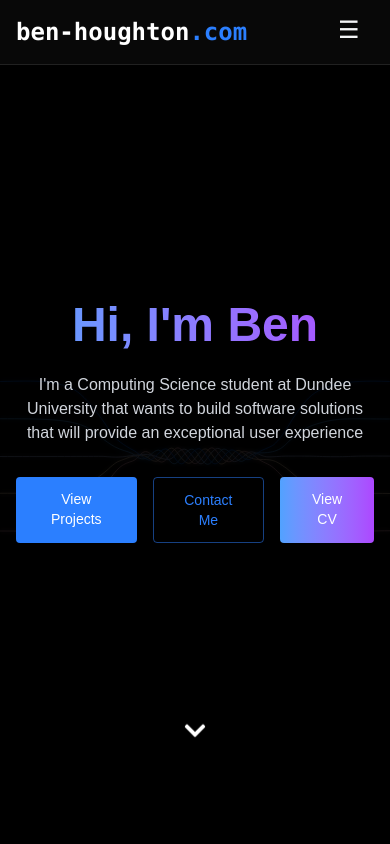
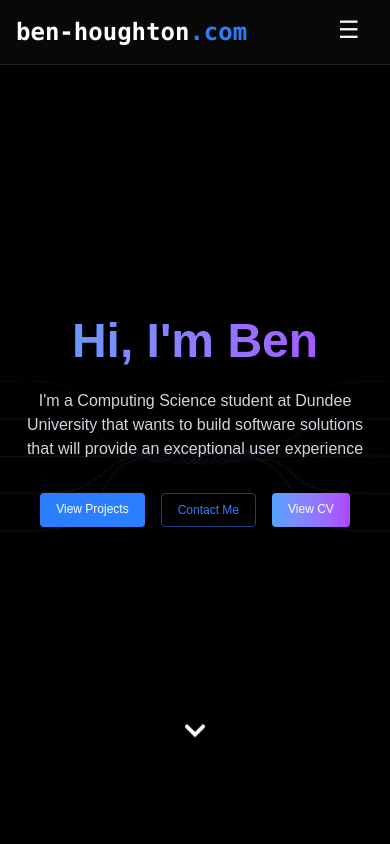
Before and after one commit to BenH9999/Portfolio, a React (Vite) app: page / in a window 390 px wide. Shown: the top 844 px of the page. Built offline with nearby package versions, Linux system fonts and the light colour scheme.

Commit message:
fix button sizes

```diff
--- a/package.json
+++ b/package.json
@@ -4,7 +4,7 @@
   "version": "0.0.0",
   "type": "module",
   "scripts": {
-    "dev": "vite",
+    "dev": "vite --host",
     "build": "vite build",
     "lint": "eslint .",
     "preview": "vite preview"
--- a/src/components/sections/Contact.jsx
+++ b/src/components/sections/Contact.jsx
@@ -18,7 +18,7 @@ export const Contact = () => {
                         href="https://github.com/BenH9999"
                         target="_blank"
                         rel="noopener noreferrer"
-                        className="flex items-center space-x-2 bg-blue-500 text-white py-3 px-6 rounded font-medium transition relative overflow-hidden hover:-translate-y-0.5 hover:shadow-[0_0_15px_rgba(59,130,246,0.4)]"
+                        className="flex items-center space-x-2 bg-blue-500 text-white py-2 px-4 md:py-3 md:px-6 rounded font-medium transition relative overflow-hidden hover:-translate-y-0.5 hover:shadow-[0_0_15px_rgba(59,130,246,0.4)]"
                     >
                         <AiFillGithub className="text-xl md:text-2xl" />
                         <span className="text-sm md:text-2xl">GitHub</span>
@@ -27,14 +27,14 @@ export const Contact = () => {
                         href="https://www.linkedin.com/in/ben-houghton-4a7652317/"
                         target="_blank"
                         rel="noopener noreferrer"
-                        className="flex items-center border space-x-2 border-blue-500/50 text-blue-500 py-3 px-6 rounded font-medium transition-all duration-200 hover:-translate-y-0.5 hover:shadow-[0_0_15px_rgba(59,130,246,0.2)] hover:bg-blue-500/10"
+                        className="flex items-center border space-x-2 border-blue-500/50 text-blue-500 py-2 px-4 md:py-3 md:px-6 rounded font-medium transition-all duration-200 hover:-translate-y-0.5 hover:shadow-[0_0_15px_rgba(59,130,246,0.2)] hover:bg-blue-500/10"
                     >
                         <AiFillLinkedin className="text-xl md:text-2xl" />
                         <span className="text-sm md:text-2xl">LinkedIn</span>
                     </a>
                     <a
                         href="mailto:ben.houghton7070@outlook.com"
-                        className="flex items-center bg-gradient-to-r space-x-2 from-blue-400 to-purple-500 text-white py-3 px-6 rounded font-medium transition relative overflow-hidden hover:-translate-y-0.5 hover:shadow-[0_0_15px_rgba(128,90,213,0.4)]"
+                        className="flex items-center bg-gradient-to-r space-x-2 from-blue-400 to-purple-500 text-white py-2 px-4 md:py-3 md:px-6 rounded font-medium transition relative overflow-hidden hover:-translate-y-0.5 hover:shadow-[0_0_15px_rgba(128,90,213,0.4)]"
                     >
                         <HiOutlineMail className="text-xl md:text-2xl" />
                         <span className="text-sm md:text-2xl">Email</span>
--- a/src/components/sections/Home.jsx
+++ b/src/components/sections/Home.jsx
@@ -13,14 +13,14 @@ export const Home = () => {
           build software solutions that will provide an exceptional user experience
         </p>
 
-        <div className="flex justify-center space-x-4 text-sm md:text-2xl">
-          <a href="#projects" className="bg-blue-500 text-white py-3 px-6 rounded font-medium transition relative overflow-hidden hover:-translate-y-0.5 hover:shadow-[0_0_15px_rgba(59,130,246,0.4)]">
+        <div className="flex justify-center space-x-4 text-xs md:text-2xl">
+          <a href="#projects" className="bg-blue-500 text-white py-2 px-4 md:py-3 md:px-6 rounded font-medium transition relative overflow-hidden hover:-translate-y-0.5 hover:shadow-[0_0_15px_rgba(59,130,246,0.4)]">
             View Projects
           </a>
-          <a href="#contact" className="border border-blue-500/50 text-blue-500 py-3 px-6 rounded font-medium transition-all duration-200 hover:-translate-y-0.5 hover:shadow-[0_0_15px_rgba(59,130,246,0.2)] hover:bg-blue-500/10">
+          <a href="#contact" className="border border-blue-500/50 text-blue-500 py-2 px-4 md:py-3 md:px-6 rounded font-medium transition-all duration-200 hover:-translate-y-0.5 hover:shadow-[0_0_15px_rgba(59,130,246,0.2)] hover:bg-blue-500/10">
             Contact Me
           </a>
-          <a href="/Benjamin_Houghton_CV.pdf" rel="noopener noreferrer" className="bg-gradient-to-r from-blue-400 to-purple-500 text-white py-3 px-6 rounded font-medium transition relative overflow-hidden hover:-translate-y-0.5 hover:shadow-[0_0_15px_rgba(128,90,213,0.4)]">
+          <a href="/Benjamin_Houghton_CV.pdf" rel="noopener noreferrer" className="bg-gradient-to-r from-blue-400 to-purple-500 text-white py-2 px-4 md:py-3 md:px-6 rounded font-medium transition relative overflow-hidden hover:-translate-y-0.5 hover:shadow-[0_0_15px_rgba(128,90,213,0.4)]">
             View CV
           </a>
         </div>
```
